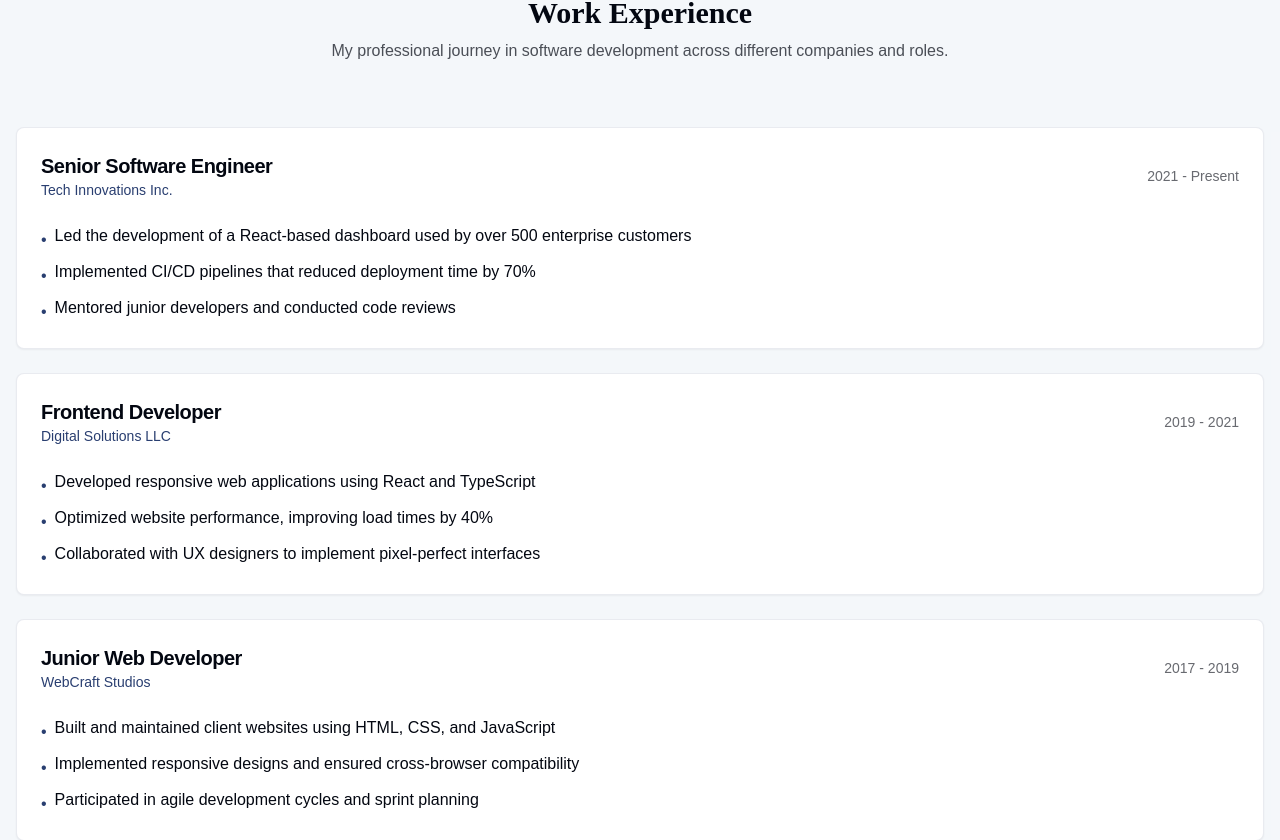
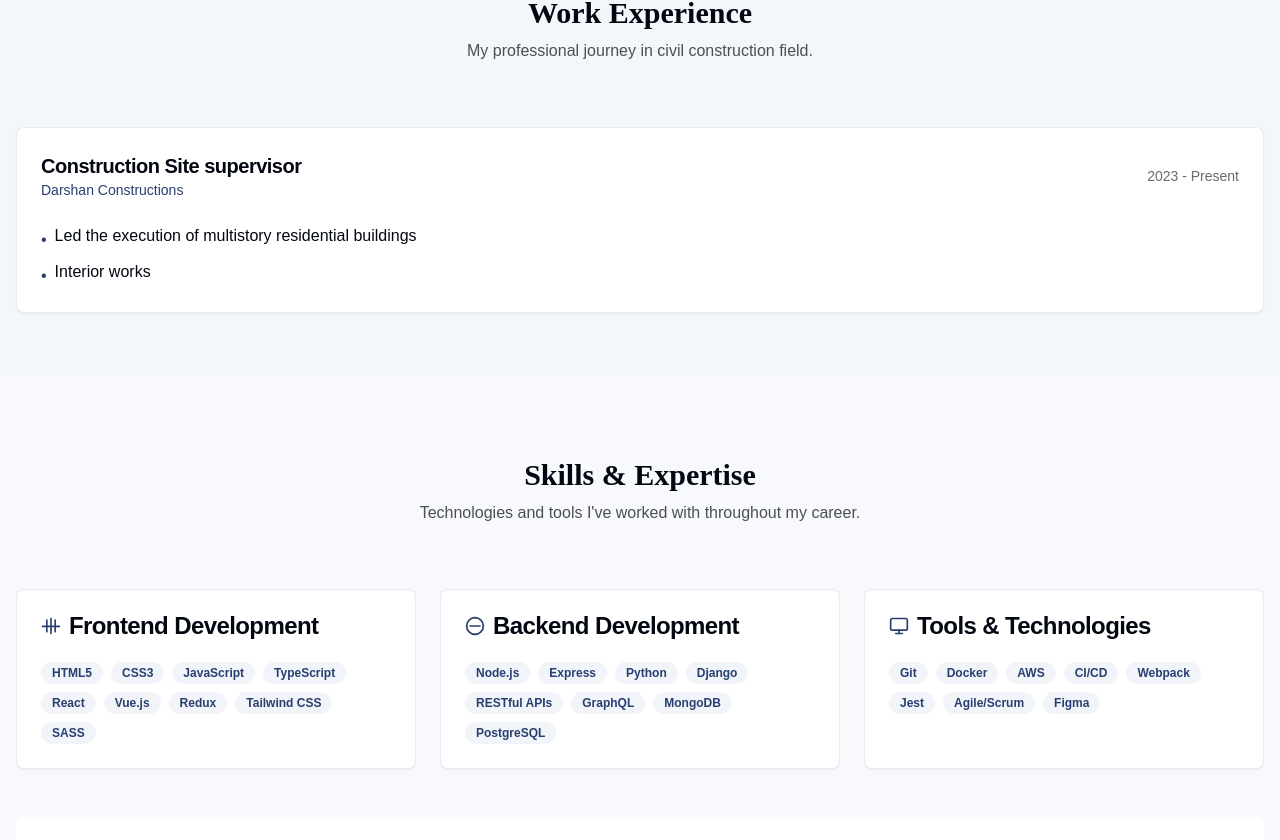
Before and after one commit to pavan3720/web-resume-shine, a React (Vite) app: page / in a window 1280 px wide. Shown: the part 885-1725 px from the top of the page. Built offline with nearby package versions, Linux system fonts and the light colour scheme.

Commit message:
Update ExperienceSection.tsx

```diff
--- a/src/components/ExperienceSection.tsx
+++ b/src/components/ExperienceSection.tsx
@@ -11,33 +11,12 @@ type ExperienceProps = {
 
 const experiences: ExperienceProps[] = [
   {
-    title: "Senior Software Engineer",
-    company: "Tech Innovations Inc.",
-    period: "2021 - Present",
+    title: "Construction Site supervisor",
+    company: "Darshan Constructions",
+    period: "2023 - Present",
     description: [
-      "Led the development of a React-based dashboard used by over 500 enterprise customers",
-      "Implemented CI/CD pipelines that reduced deployment time by 70%",
-      "Mentored junior developers and conducted code reviews"
-    ]
-  },
-  {
-    title: "Frontend Developer",
-    company: "Digital Solutions LLC",
-    period: "2019 - 2021",
-    description: [
-      "Developed responsive web applications using React and TypeScript",
-      "Optimized website performance, improving load times by 40%",
-      "Collaborated with UX designers to implement pixel-perfect interfaces"
-    ]
-  },
-  {
-    title: "Junior Web Developer",
-    company: "WebCraft Studios",
-    period: "2017 - 2019",
-    description: [
-      "Built and maintained client websites using HTML, CSS, and JavaScript",
-      "Implemented responsive designs and ensured cross-browser compatibility",
-      "Participated in agile development cycles and sprint planning"
+      "Led the execution of multistory residential buildings",
+      "Interior works"
     ]
   }
 ];
@@ -48,7 +27,7 @@ const ExperienceSection = () => {
       <div className="container mx-auto px-4">
         <h2 className="text-3xl font-serif font-bold mb-2 text-center">Work Experience</h2>
         <p className="text-foreground/70 text-center mb-12 max-w-2xl mx-auto">
-          My professional journey in software development across different companies and roles.
+          My professional journey in civil construction field.
         </p>
         <div className="space-y-6">
           {experiences.map((exp, index) => (
```
